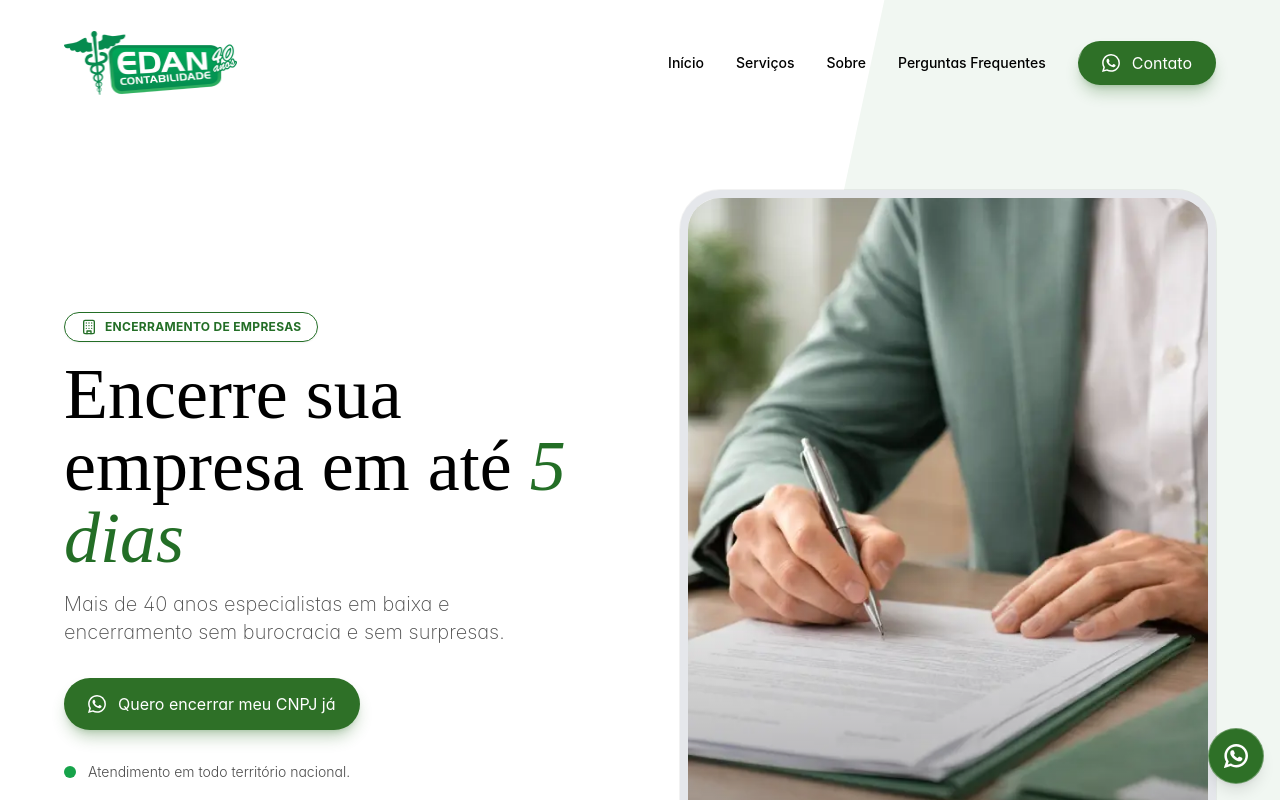
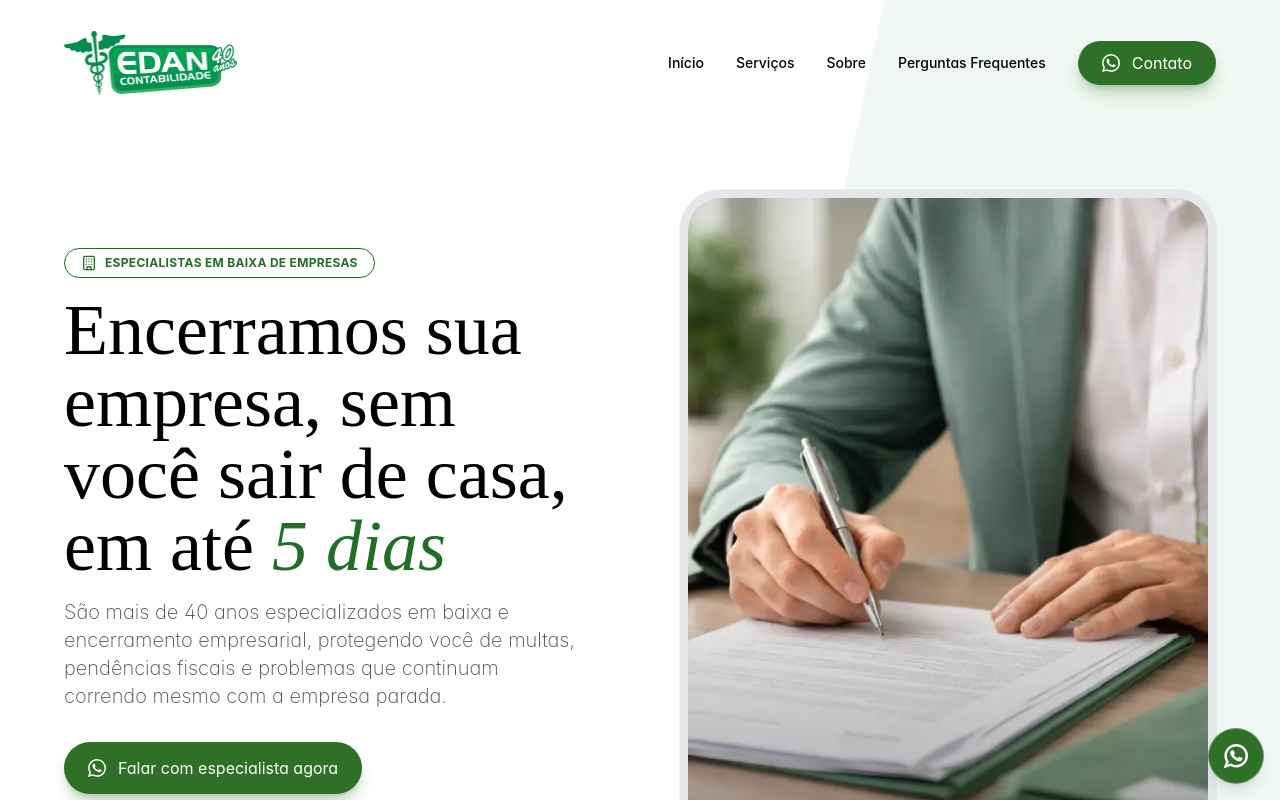
Before and after one commit to Paper-Street-Softwares/LPS-Edan-Baixa-de-Empresas, a React (Vite) app: page / in a window 1280 px wide. Shown: the top 800 px of the page. Built offline with nearby package versions, Linux system fonts and the light colour scheme.

Commit message:
fix: Copy alterado

```diff
--- a/src/content/content.jsx
+++ b/src/content/content.jsx
@@ -129,16 +129,19 @@ const content = {
           {/* 🚨 */}
         </>
       ),
-      miniTag: <>ENCERRAMENTO DE EMPRESAS</>,
-      FirstPart: <span>Encerre sua empresa em até</span>,
+      miniTag: <>Especialistas em Baixa de Empresas</>,
+      FirstPart: (
+        <span>Encerramos sua empresa, sem você sair de casa, em até</span>
+      ),
       Destaque: (
         <span className="destaque relative italic font-light">5 dias</span>
       ),
       SecondPart: <span> </span>,
       subtitle: (
         <>
-          Mais de 40 anos especialistas em baixa e encerramento sem burocracia e
-          sem surpresas.
+          São mais de 40 anos especializados em baixa e encerramento
+          empresarial, protegendo você de multas, pendências fiscais e problemas
+          que continuam correndo mesmo com a empresa parada.
         </>
       ),
       heroDefaultImage: heroDefaultImg, // img da pessoa mobile
@@ -147,7 +150,7 @@ const content = {
       alt: "Imagem ilustrativa da Seção Início",
       ctaButtonAriaLabel:
         "Botão para chamada de ação para contato pelo whatsapp",
-      ctaButtonText: <>Quero encerrar meu CNPJ já</>,
+      ctaButtonText: <>Falar com especialista agora</>,
       ctaButtonTextSecondary: <>A_Definir</>,
       obsHero: {
         icon: <>{/* ⚠️ */}</>,
@@ -324,7 +327,7 @@ const content = {
           buttonLabel: "Saiba Mais",
         },
       },
-      ctaButtonText: <>Falar com a Edan</>,
+      ctaButtonText: <>Recupere sua paz</>,
     },
     cardsSection: {
       miniTag: <>A_Definir</>,
@@ -426,7 +429,7 @@ const content = {
           },
         },
       },
-      ctaButtonText: <>Falar com a Edan agora</>,
+      ctaButtonText: <>Falar conosco agora</>,
       buttonModalLabelAbout: "Continuar lendo",
       modal: (
         <p className="font-secondFont">
```
